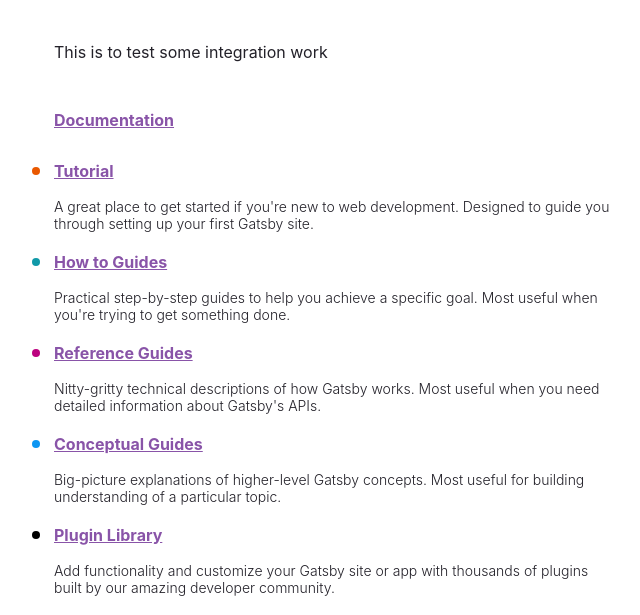
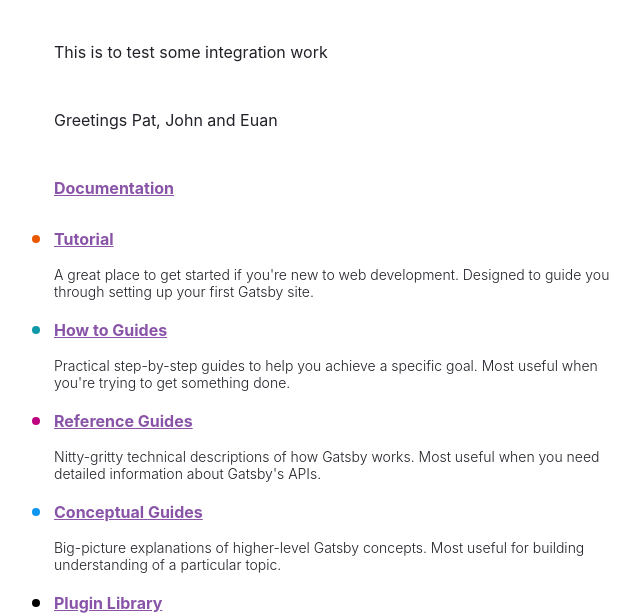
Before and after one commit to excilsploft/gatsby_starter, a Gatsby site: page / in a window 1280 px wide. Shown: the part 204-819 px from the top of the page, without its empty margins (50-690 px from the left). Built offline with nearby package versions, Linux system fonts and the light colour scheme; Gatsby itself is replaced by a stand-in of ours.

Commit message:
demonstration

```diff
--- a/src/pages/index.js
+++ b/src/pages/index.js
@@ -108,6 +108,9 @@ const IndexPage = () => {
       <p style={paragraphStyles}>
         This is to test some integration work
       </p>
+      <p style={paragraphStyles}>
+        Greetings Pat, John and Euan
+      </p>
       <ul style={listStyles}>
         <li style={docLinkStyle}>
           <a
```
